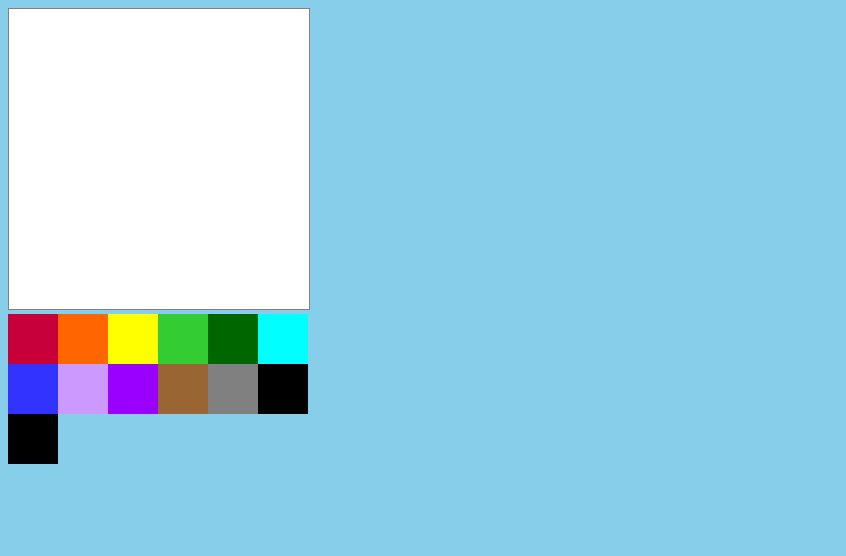
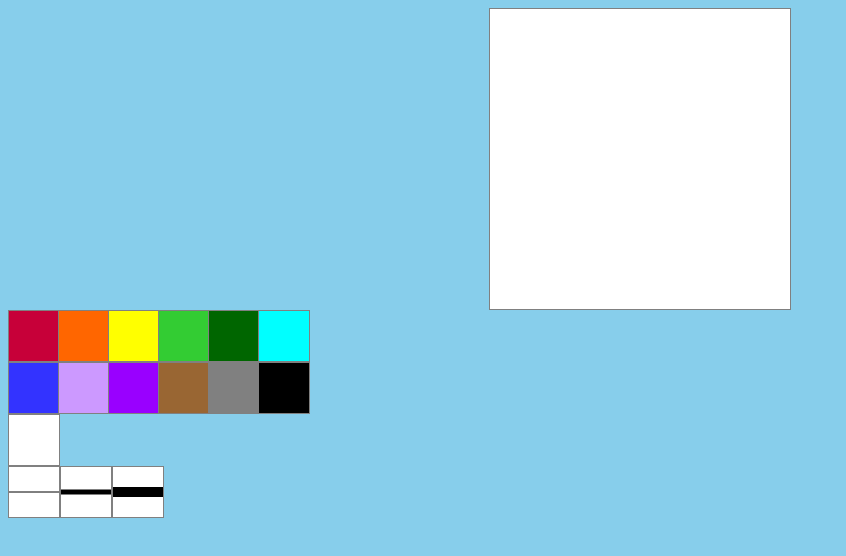
Before and after one commit to hanoelleb/painte, a plain HTML site: page index.html in a window 1280 px wide. Shown: the whole page, without its empty margins (0-846 px from the left). Drawn offline with nearby package versions, Linux system fonts and the light colour scheme.

Commit message:
can change brush sizes

```diff
--- a/index.html
+++ b/index.html
@@ -9,6 +9,8 @@
 	  <canvas id='canvas' width='300px' height='300px'></canvas>
 	  <div id='pallete'>
           </div>
+	  <div id='brushes'>
+	  </div>
 	  <script src='index.js'></script>
     </body>
 </html>
--- a/index.js
+++ b/index.js
@@ -1,5 +1,6 @@
 //default color is black
 var currentColor = '#000000';
+var lineWidth = 5;
 
 var colors = [
   '#C70039',
@@ -14,32 +15,71 @@ var colors = [
   '#996633',
   '#808080',
   '#000000',
-  '#000000',
+  '#FFFFFF',
 ];
+
+brushSizes = [1, 5, 10]
 
 function createPallete() {
     var pallete = document.getElementById('pallete');
     for (var i = 0; i < colors.length; i++) {
         var box = document.createElement('div');
+	box.className = 'color';
 	box.style.cssText = 'width: 50px; height: 50px; background-color: '
-	    + colors[i] + ';';
+	    + colors[i] + '; border: solid 1px gray';
 	pallete.appendChild(box);
     }
 };
+
+function createBrushes() {
+   var brushes = document.getElementById('brushes');
+
+   for (var i = 0; i < brushSizes.length; i++) {
+       var brush = document.createElement('canvas');
+       brush.id = 'brush'+i;
+       brush.width = 50;
+       brush.height = 50;
+       brush.style.cssText ='background-color: white; border: 1px solid gray;';
+
+       const index = i;
+       brush.addEventListener('click', function() {
+           lineWidth = brushSizes[index];
+	   console.log(lineWidth);
+       });
+
+       brushes.appendChild(brush);
+
+       var ctx = brush.getContext('2d');
+       ctx.beginPath();
+       ctx.moveTo(0, 25);
+
+       ctx.lineWidth = brushSizes[i];
+       ctx.lineTo(50, 25);
+
+       ctx.stroke();
+   }
+
+}
 //eraser is just white with heavier stroke
 
 $(document).ready(function() {
    var isDrawing = false;
 
    createPallete();
+   createBrushes();
+
+   $('.color').click( function() {
+       currentColor = $(this).css('background-color');
+       console.log(currentColor);
+   });
 
    $('#canvas').on('mousedown', function(e) {
        isDrawing = true;
 
        var ctx = $(this)[0].getContext('2d');
 
-       var x = e.clientX;
-       var y = e.clientY;
+       var x = e.offsetX;
+       var y = e.offsetY;
 
        ctx.beginPath();
        ctx.moveTo(x,y);
@@ -49,8 +89,12 @@ $(document).ready(function() {
        if (isDrawing) {
            var ctx = $(this)[0].getContext('2d');
 
-           var x = e.clientX;
-           var y = e.clientY;
+	   ctx.strokeStyle = currentColor;
+           ctx.lineWidth = lineWidth;
+	   console.log(lineWidth);
+
+           var x = e.offsetX;
+           var y = e.offsetY;
 
            ctx.lineTo(x,y);
            ctx.stroke();
--- a/style.sass
+++ b/style.sass
@@ -4,6 +4,9 @@ body
 #canvas
   border: solid 1px gray
   background-color: white
+  display: block
+  margin-left: auto
+  margin-right: auto
 
 #pallete
   display: grid
```
Also changed, not shown: style.css, 1 other file.
